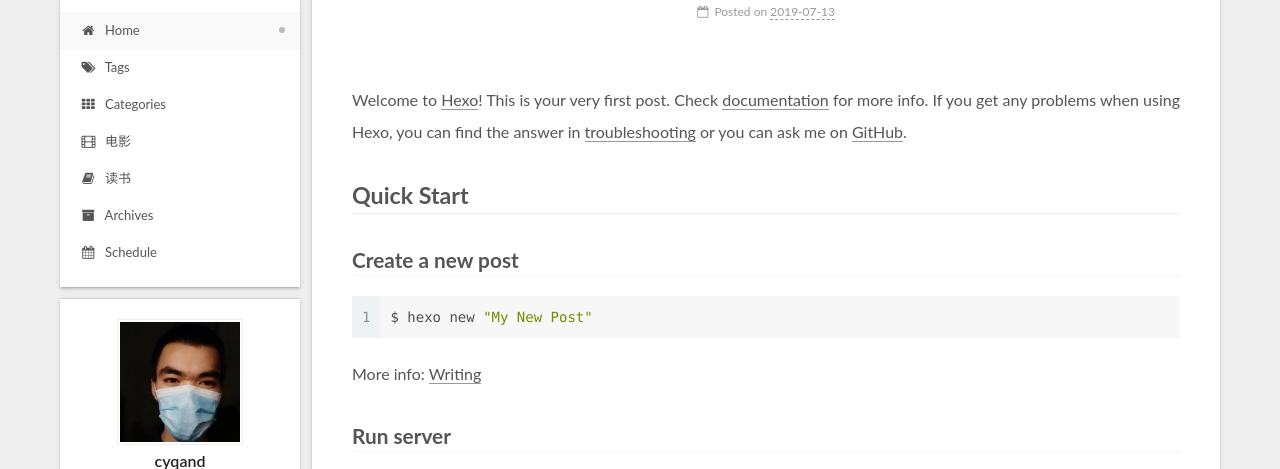
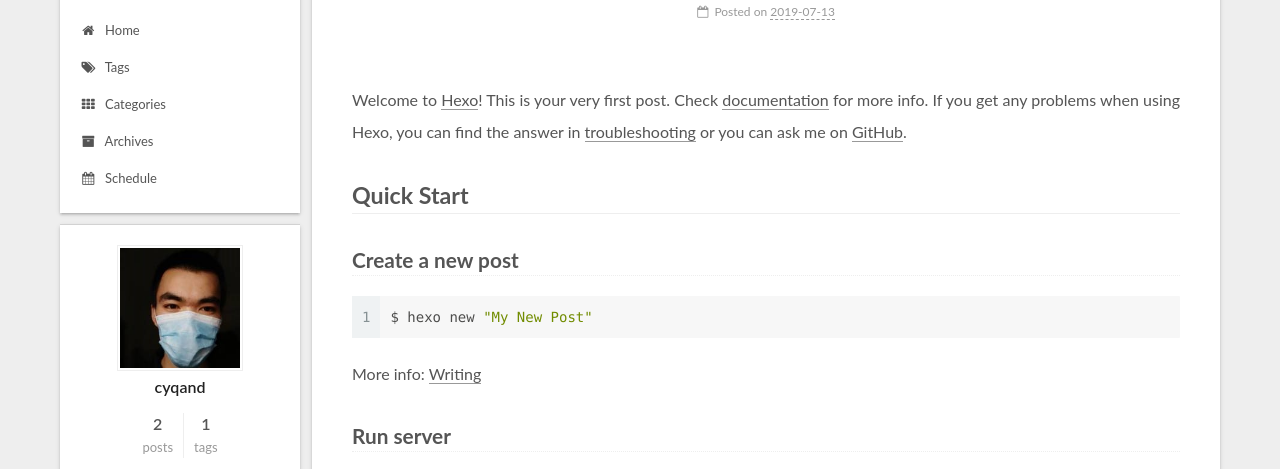
Before and after one commit to cyqand/cyqand.github.io, a plain HTML site: page index.html in a window 1280 px wide. Shown: the part 87-556 px from the top of the page. Drawn offline with Linux system fonts and the light colour scheme.

Commit message:
Site updated: 2019-07-13 22:49:02

```diff
--- a/css/main.css
+++ b/css/main.css
@@ -1731,7 +1731,7 @@ pre .javascript .function {
   width: 4px;
   height: 4px;
   border-radius: 50%;
-  background: #55ded9;
+  background: #fffeff;
 }
 .feed-link,
 .chat {
--- a/index.html
+++ b/index.html
@@ -206,7 +206,7 @@
 
 
 
-          <li class="menu-item menu-item-home menu-item-active">
+          <li class="menu-item menu-item-home">
 
 
 
@@ -215,7 +215,7 @@
 
 
 
-    <a href="/" rel="section"><i class="menu-item-icon fa fa-fw fa-home"></i> <br>Home</a>
+    <a href="/主页" rel="section"><i class="menu-item-icon fa fa-fw fa-home"></i> <br>Home</a>
 
   </li>
 
@@ -248,38 +248,6 @@
 
 
     <a href="/categories/" rel="section"><i class="menu-item-icon fa fa-fw fa-th"></i> <br>Categories</a>
-
-  </li>
-
-
-
-
-          <li class="menu-item menu-item-电影">
-
-
-
-
-
-
-
-
-    <a href="/movies" rel="section"><i class="menu-item-icon fa fa-fw fa-film"></i> <br>电影</a>
-
-  </li>
-
-
-
-
-          <li class="menu-item menu-item-读书">
-
-
-
-
-
-
-
-
-    <a href="/books" rel="section"><i class="menu-item-icon fa fa-fw fa-book"></i> <br>读书</a>
 
   </li>
 
```
Also changed, not shown: 2019/07/13/hello-world/index.html (+1 -33 lines), 2019/07/13/这是一个博客/index.html (+1 -33 lines), archives/2019/07/index.html (+1 -39 lines), archives/2019/index.html (+1 -39 lines), archives/index.html (+1 -39 lines), tags/test/index.html (+1 -39 lines).
